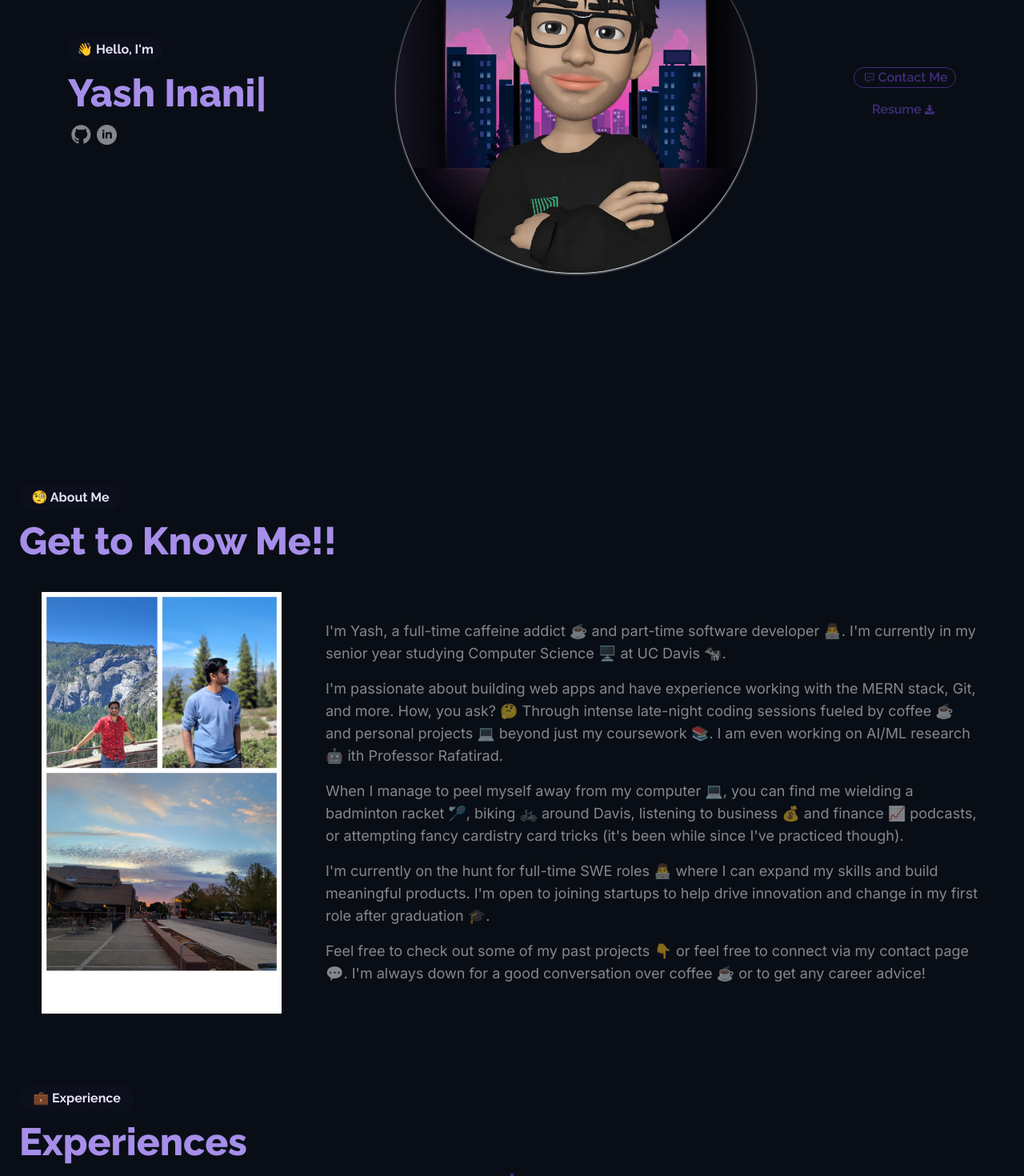
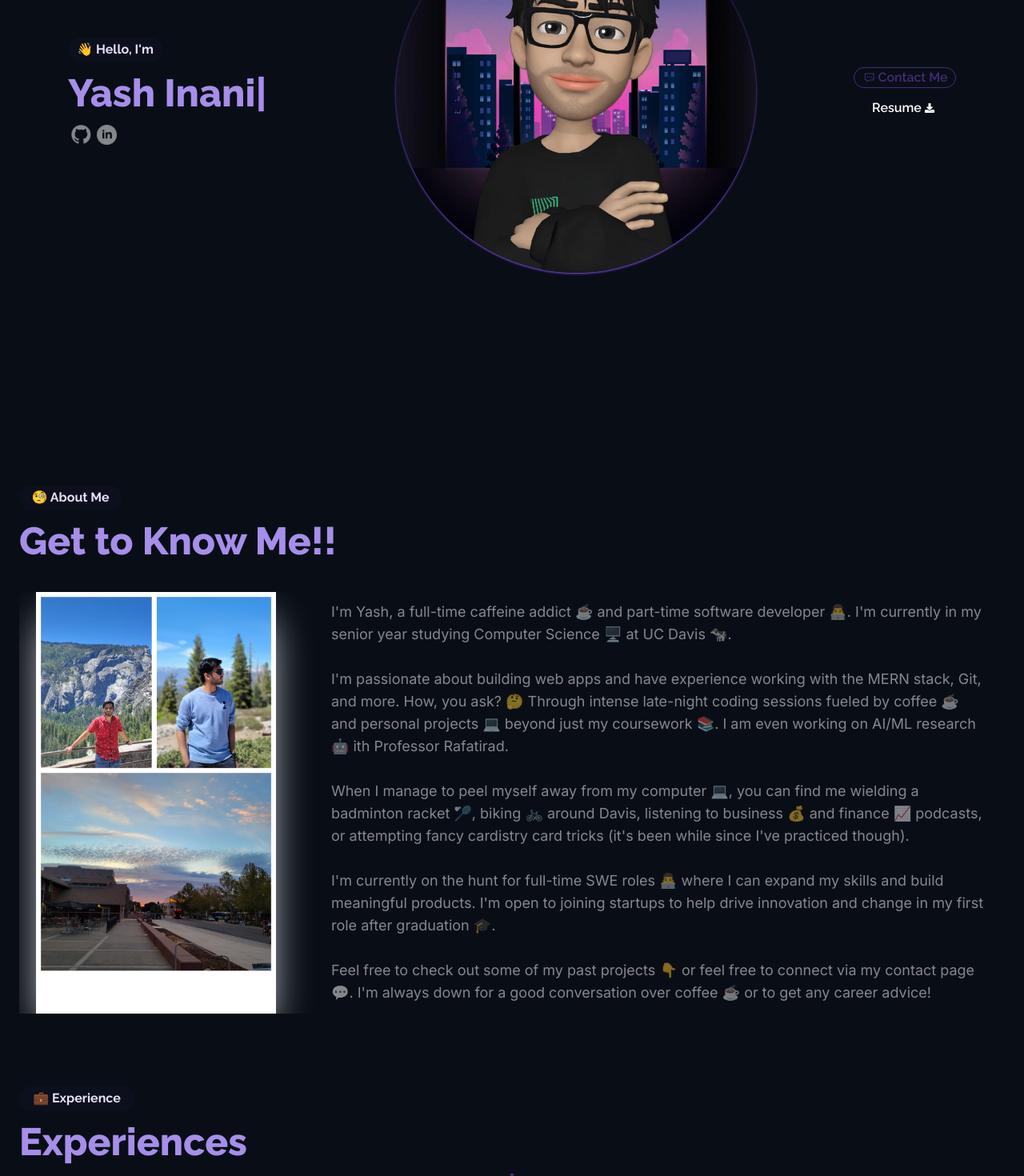
Before and after one commit to yinani24/portfolio, a Next.js app: page / in a window 1280 px wide. Shown: the part 320-1790 px from the top of the page at 80% size. Built offline with nearby package versions, Linux system fonts and the light colour scheme.

Commit message:
changes in many places

```diff
--- a/src/app/about/description.tsx
+++ b/src/app/about/description.tsx
@@ -12,15 +12,16 @@ export function Description(){
     <motion.div
       ref={ref}
       initial={{opacity: 0, x: 100}}
-      whileInView={{opacity: 1, x: 0, transition: {ease: 'easeOut', duration: 0.9, bounce: 0.3, delay: 0.5, bounceDamping: 10, bounceStiffness: 100}}}
-      viewport={{ once: true, amount: 0.8 }}
-      className='text-[#FFFFFF80] overflow-x-hidden text-lg flex flex-col w-8/12 text-wrap justify-around gap-4'>
+      whileInView={{opacity: 1, x: 0}}
+      viewport={{ once: true, amount: 0.5 }}
+      className='text-[#FFFFFF80] overflow-hidden text-lg ml-7 flex flex-col w-8/12 text-wrap justify-around gap-7'>
       {description.map((desc, id) => (
         <motion.p
           key={id}
           ref={pRef}
           initial={{opacity: 0, x: 100}}
-          animate={{opacity: 1, x: 0, transition: {ease: 'easeOut', duration: 0.9, delay: id*0.9}}}
+          whileInView={{opacity: 1, x: 0, transition: {ease: 'easeInOut', duration: 0.9, type: 'tween', delay: id*0.1 , damping: 300, stiffness: 100}}}
+          viewport={{ once: true, amount: 0.5 }}
           className='text-Raleway text-wrap'>{desc}</motion.p>
       ))}
     </motion.div>
--- a/src/app/about/page.tsx
+++ b/src/app/about/page.tsx
@@ -11,11 +11,16 @@ export default function About() {
   const ref = useRef(null);
   return (
       <motion.section
-        id='about' className='mt-24 scroll-mt-24'>
+        id='about' className='mt-24 scroll-mt-24' ref={ref}>
         <Top topbar={{width: "w-32", children: "🧐 About Me" }}>Get to Know Me!!</Top>
         <div className='flex flex-row justify-around items-center mt-10 overflow-x-hidden'>
-          <Image src={ARImage} alt="profile" width={300} height={300}/>
-          {/* <Image src={HeadShot} alt="profile" className='rounded-2xl' width={300} height={300}/> */}
+          <motion.div
+            initial={{opacity: 0, x: -100}}
+            whileInView={{opacity: 1, x: 0, transition: {ease: 'easeInOut', duration: 0.5, type: 'tween', damping: 300, stiffness: 100}}}
+            viewport={{ once: true, amount: 0.5 }}
+            className='shadow-2xl shadow-white hover:shadow-[#7B4AE2] hover:bg-[#7B4AE2]'>
+            <Image  src={ARImage} alt="profile" width={300} height={300}/>
+          </motion.div>
           <Description/>
         </div>
       </motion.section>
--- a/src/app/home/image.tsx
+++ b/src/app/home/image.tsx
@@ -50,7 +50,7 @@ export default function ImageFn(){
             animate={{
                 rotateX, rotateY
             }}
-            className='z-0 transition-all group duration-100 shadow shadow-white rounded-full hover:shadow-full hover:shadow-[#7B4AE2] hover:shadow-opacity-10 hover:bg-[#7B4AE2] hover:bg-opacity-10'
+            className='z-0 transition-all group duration-100 shadow shadow-[#7B4AE2] rounded-full hover:shadow-full hover:shadow-[#7B4AE290] hover:shadow-opacity-10 hover:bg-[#7B4AE2] hover:bg-opacity-10'
             ref={ref}
             style={{rotate, opacity, x, transformStyle: "preserve-3d"}}
             // transition={
@@ -58,12 +58,12 @@ export default function ImageFn(){
             // }
             >
             <motion.div
-                className='hover:shadow-full'
+                className='hover:shadow-full rounded-4xl h-full'
                 animate={{
                     transform: "translateZ(150px)",
                 }}>
                 <Image
-                    className="rounded-full "
+                    className="rounded-full"
                     alt={'Face'} src={AR} width={450} quality={100} height={450}/>
             </motion.div>
         </motion.div>
--- a/src/app/home/page.tsx
+++ b/src/app/home/page.tsx
@@ -40,6 +40,7 @@ export default function Home() {
         className='flex flex-row justify-around items-center h-screen overflow-hidden'>
           <motion.div
               style={{opacity, x: x_left}}
+              transition={{ease: "easeInOut", duration: 1}}
               className="flex flex-col w-72">
               <TopBar width={"w-[118px]"}>👋 Hello, I'm</TopBar>
               <motion.h1
@@ -88,14 +89,15 @@ export default function Home() {
 
           <motion.div
             style={{opacity, x: x_right}}
-            className='flex flex-col justify-around h-20 '>
+            transition={{ease: "easeInOut", duration: 1}}
+            className='flex flex-col justify-around h-20'>
               <ButtonLink Icon={GrContact} href='/#contact'>Contact Me</ButtonLink>
               <motion.button
                 whileHover={{ scale: 1.1 }}
                 whileTap={{ scale: 0.9 }}
                 className='border-[#7B4AE280] group rounded-2xl flex
-                flex-row justify-center items-center text-[#7B4AE280] font-semibold
-                font-Raleway download hover:text-white hover:animate-[bounce_1s_ease-in-out_infinite]'>
+                flex-row justify-center items-center font-semibold
+                font-Raleway download text-white animate-[bounce_1s_ease-in-out_infinite]'>
                 <Link className='' href='../../Yash_Inani_Resume_2024.pdf'>Resume</Link>
                 <FaDownload className='m-0.5 p-0.5 ' />
               </motion.button>
--- a/src/components/buttonlink.tsx
+++ b/src/components/buttonlink.tsx
@@ -9,7 +9,7 @@ export function ButtonLink({children, Icon, href}: MotionButton){
         <motion.button
             whileHover={{ scale: 1.1 }}
             whileTap={{ scale: 0.9 }}
-            className='group border w-32 flex hover:bg-[#7B4AE21A] flex-row justify-center items-center border-[#7B4AE280] rounded-2xl text-[#7B4AE280] hover:shadow hover:shadow-white hover:animate-pulse'>
+            className='group border w-32 flex hover:bg-[#7B4AE21A] flex-row justify-center items-center border-[#7B4AE280] rounded-2xl text-[#7B4AE280] hover:shadow hover:shadow-[#7B4AE280] hover:animate-[pulse_4s_linear_infinite]'>
             <Icon className='group-hover:text-white m-0.5 p-0.5'/>
             <Link href={href} className="text-[#7B4AE280] font-Raleway font-semibold group-hover:text-white">{children}</Link>
         </motion.button>
--- a/src/components/top.tsx
+++ b/src/components/top.tsx
@@ -17,6 +17,9 @@ export function Top({topbar, children}: TopProps){
     }
     return(
         <motion.div
+        initial={{opacity: 0, x: -100}}
+        whileInView={{opacity: 1, x: 0, transition: {ease: 'easeInOut', duration: 0.5, type: 'tween', damping: 300, stiffness: 100}}}
+        viewport={{ once: true, amount: 0.5 }}
             className='container'>
             <TopBar width={topbar.width}>{topbar.children}</TopBar>
             <motion.h1
```
